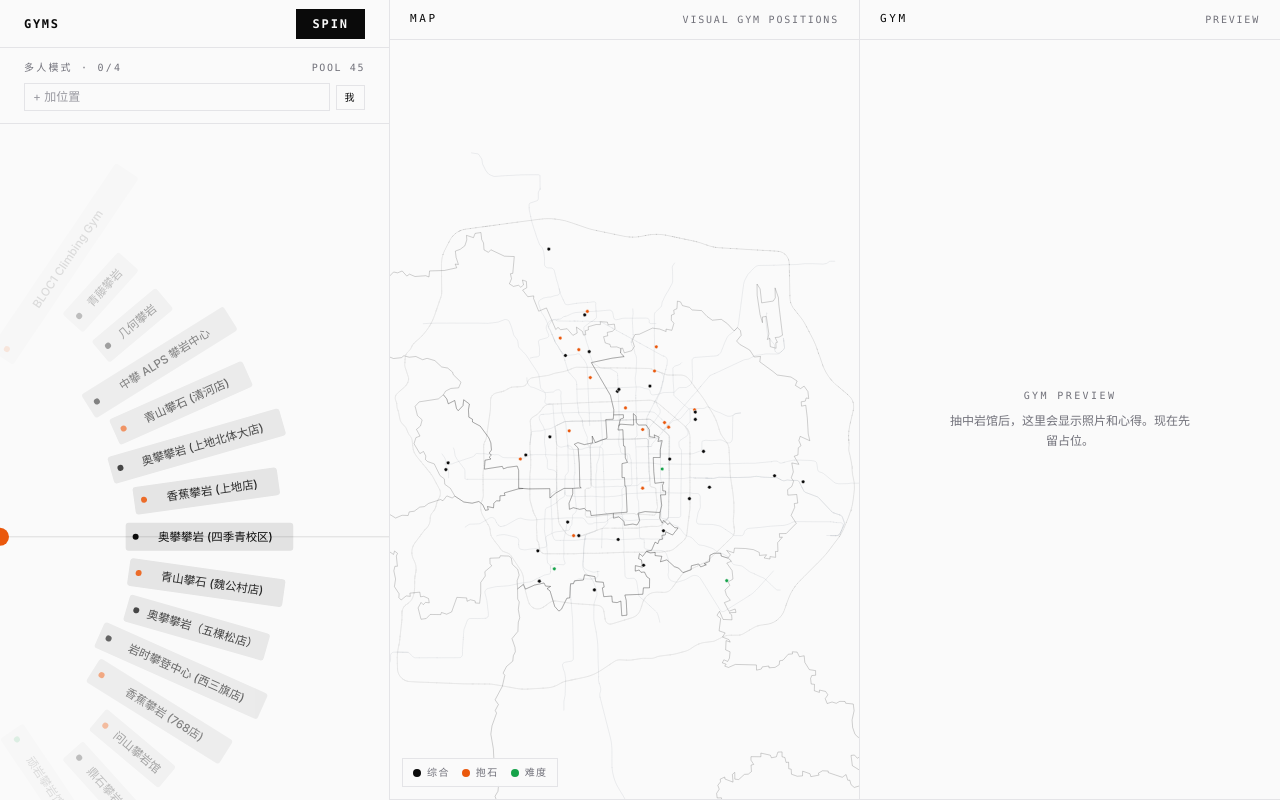
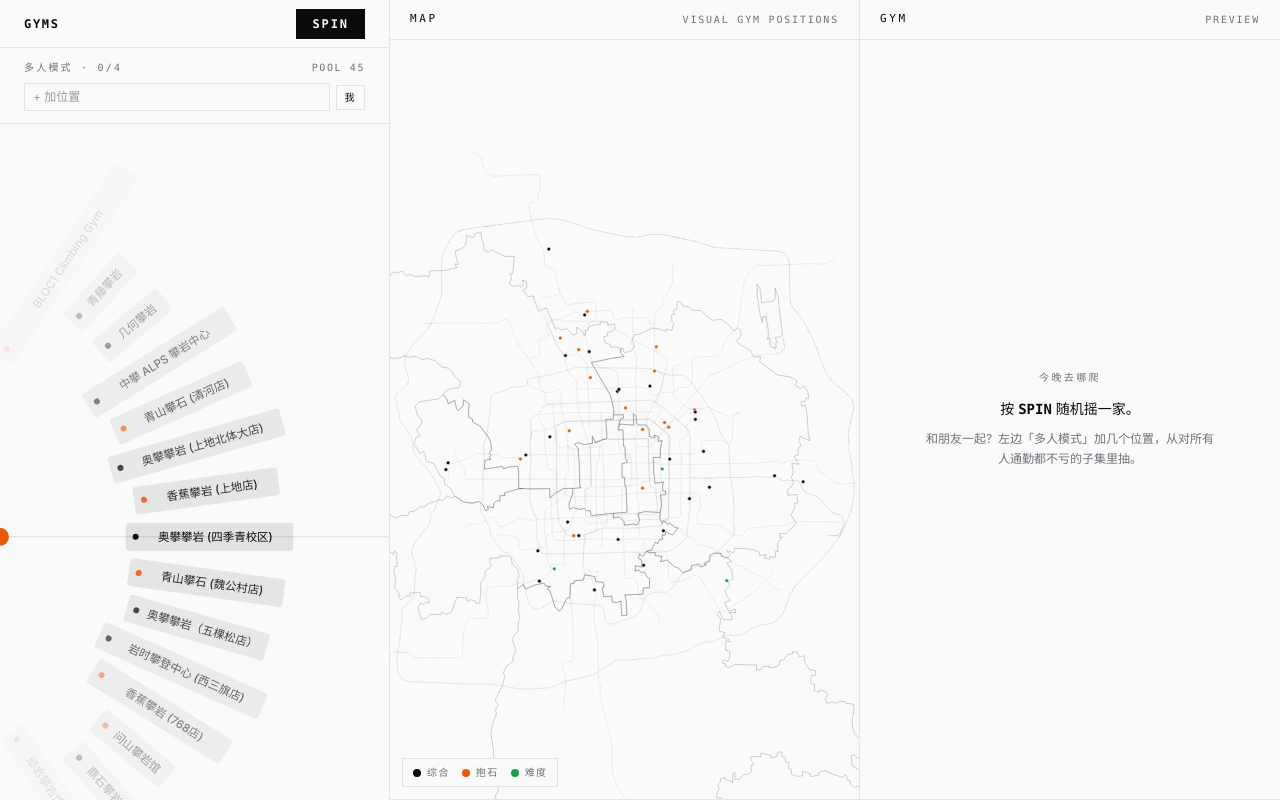
Before and after one commit to liyutong040421-max/beijing-running-roulette, a Next.js app: page /climbing in a window 1280 px wide. Built offline with nearby package versions, Linux system fonts and the light colour scheme.

Commit message:
Replace empty preview placeholder with action prompt

```diff
--- a/components/climbing/ClimbingRoulette.tsx
+++ b/components/climbing/ClimbingRoulette.tsx
@@ -736,9 +736,14 @@ function GymPreview({ gym, participants, photoManifest }: { gym: ClimbingGym | n
   if (!gym) {
     return (
       <div className="grid h-full min-h-[260px] place-items-center bg-bg px-6 text-center">
-        <div>
-          <div className="font-mono text-[10px] uppercase tracking-[0.24em] text-muted">gym preview</div>
-          <p className="mt-2 max-w-60 text-xs leading-5 text-muted">抽中岩馆后，这里会显示照片和心得。现在先留占位。</p>
+        <div className="max-w-72">
+          <div className="font-mono text-[10px] uppercase tracking-[0.24em] text-muted">今晚去哪爬</div>
+          <p className="mt-3 text-sm leading-6 text-fg">
+            按 <span className="font-mono font-bold">SPIN</span> 随机摇一家。
+          </p>
+          <p className="mt-2 text-xs leading-5 text-muted">
+            和朋友一起？左边「多人模式」加几个位置，从对所有人通勤都不亏的子集里抽。
+          </p>
         </div>
       </div>
     );
```
